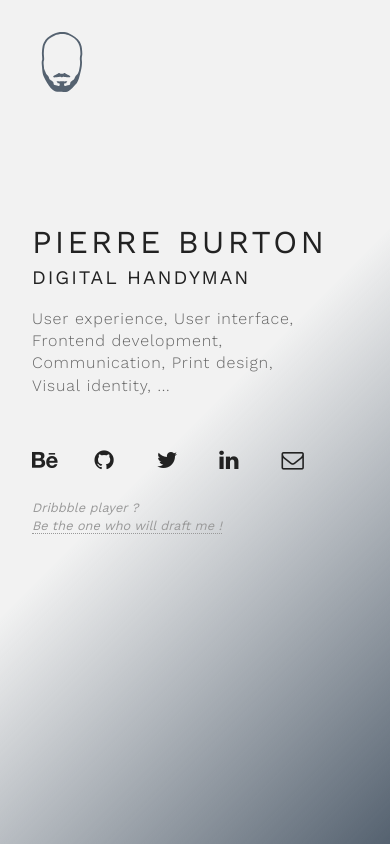
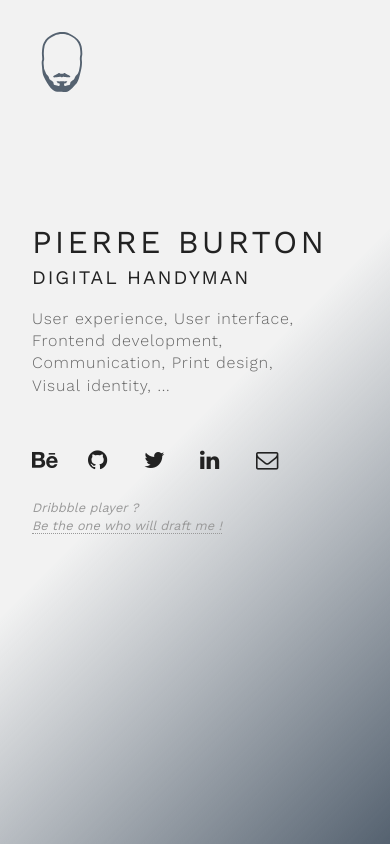
Before and after one commit to pierreburton91/pierreburton91.github.io, a plain HTML site: page index.html in a window 390 px wide. Drawn offline with nearby package versions, Linux system fonts and the light colour scheme.

Commit message:
Reduce social links margin for responsiveness

```diff
--- a/css/main.css
+++ b/css/main.css
@@ -446,7 +446,7 @@ Colors
         font-size: 1.2em;
     }
     footer ul li {
-        margin-right: 2.4em;
+        margin-right: 2em;
     }
 }
 @media only screen and (max-width: 375px) {
```
